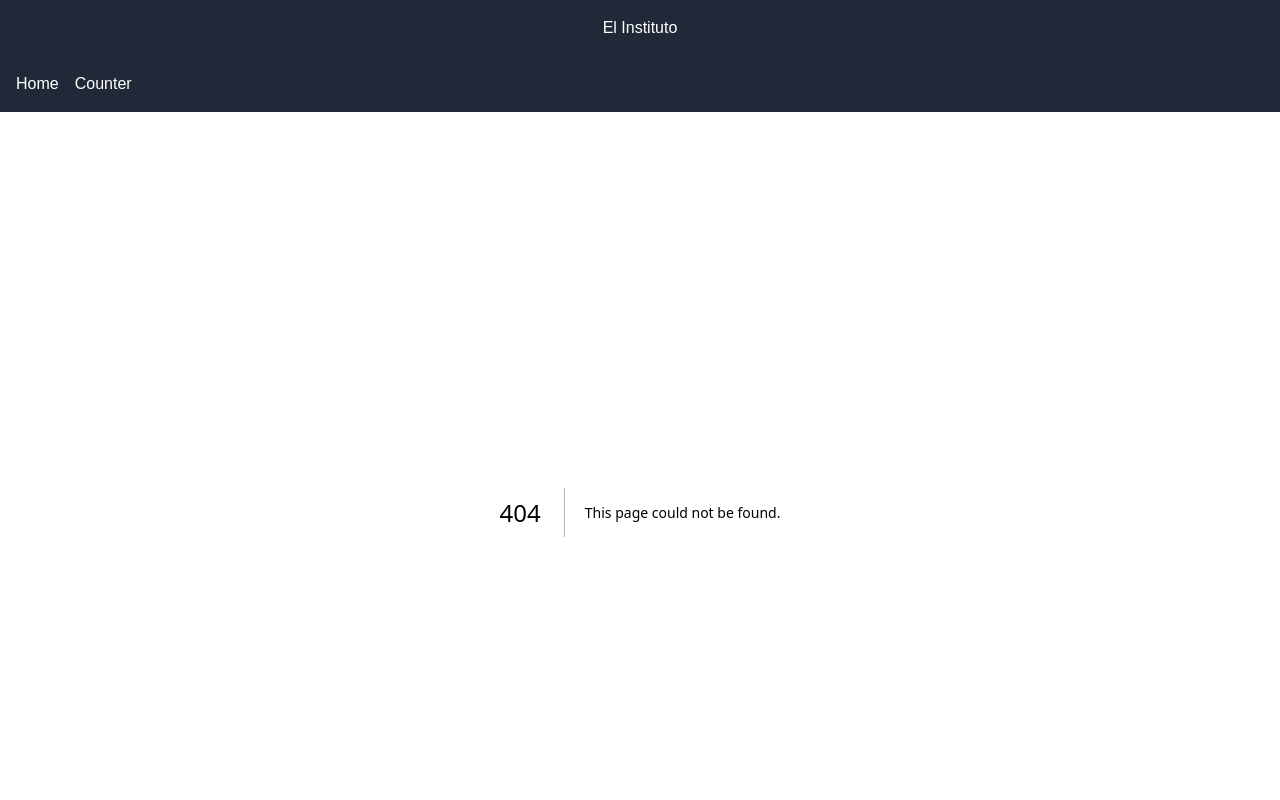
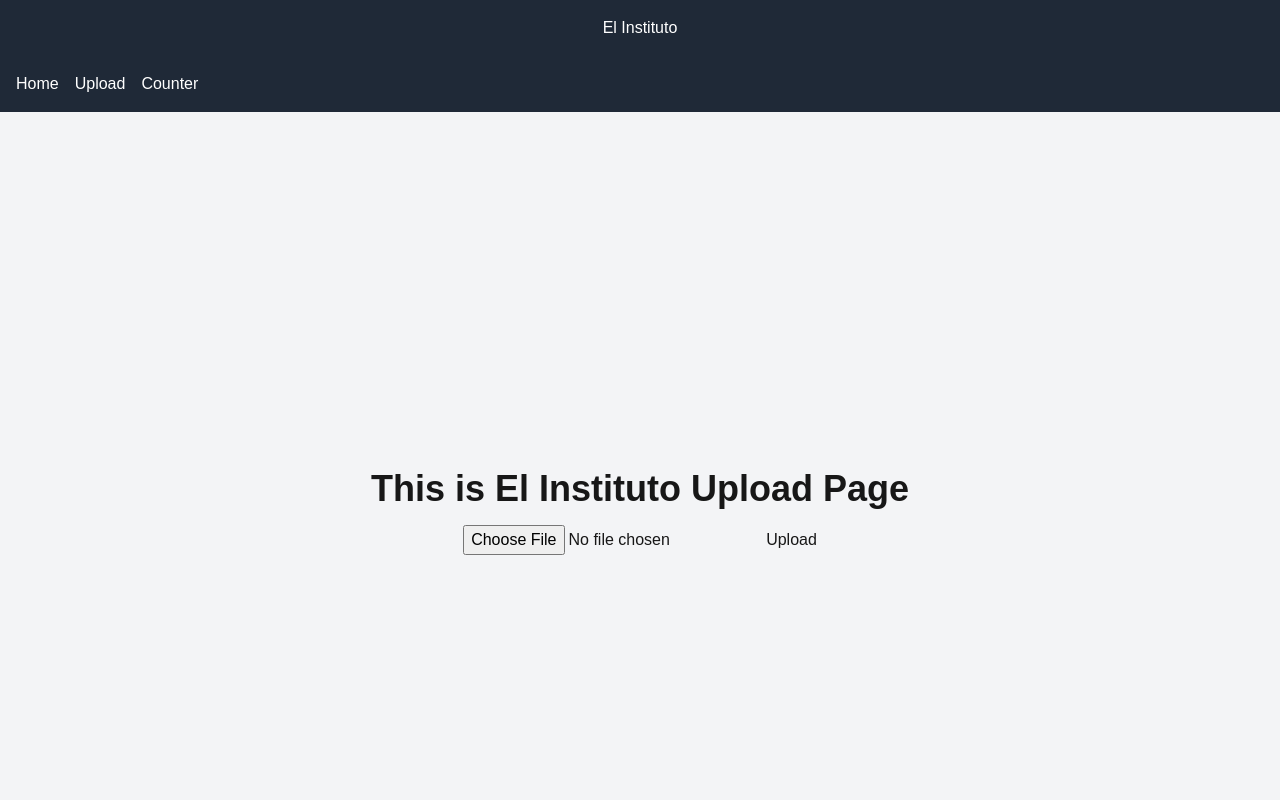
Before and after one commit to DominikTenerife/el-instituto, a Next.js app: page /upload in a window 1280 px wide. Before the commit this address had no page. Shown: the top 800 px of the page. Built offline with nearby package versions, Linux system fonts and the light colour scheme.

Commit message:
adding upload page

```diff
--- /dev/null
+++ b/src/app/upload/page.tsx
@@ -0,0 +1,15 @@
+
+export default function Upload() {
+  return (
+    <div className="flex items-center justify-center min-h-screen bg-gray-100">
+      <div className="text-center">
+        <h1 className="text-4xl font-bold mb-4">This is El Instituto Upload Page</h1>
+
+        <form action="/api/upload" method="post" encType="multipart/form-data">
+          <input type="file" name="file" />
+          <button type="submit">Upload</button>
+        </form>
+        </div>
+    </div>
+    );
+}
--- a/src/components/Navbar.tsx
+++ b/src/components/Navbar.tsx
@@ -9,6 +9,9 @@ export default function Navbar() {
           <Link href="/" className="text-white">Home</Link>
         </li>
         <li>
+          <Link href="/upload" className="text-white">Upload</Link>
+        </li>
+        <li>
           <Link href="/counter" className="text-white">Counter</Link>
         </li>
       </ul>
```
